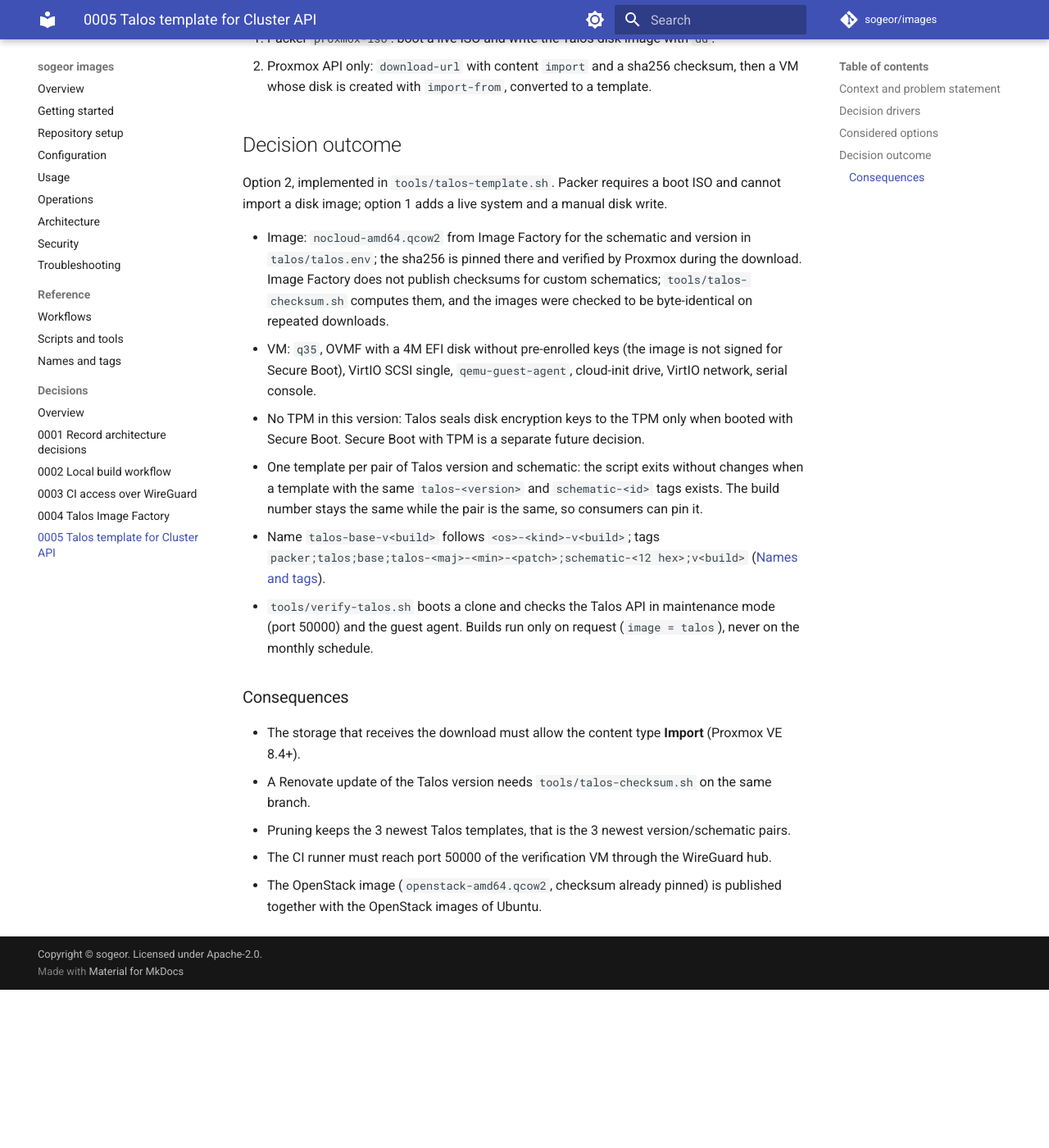
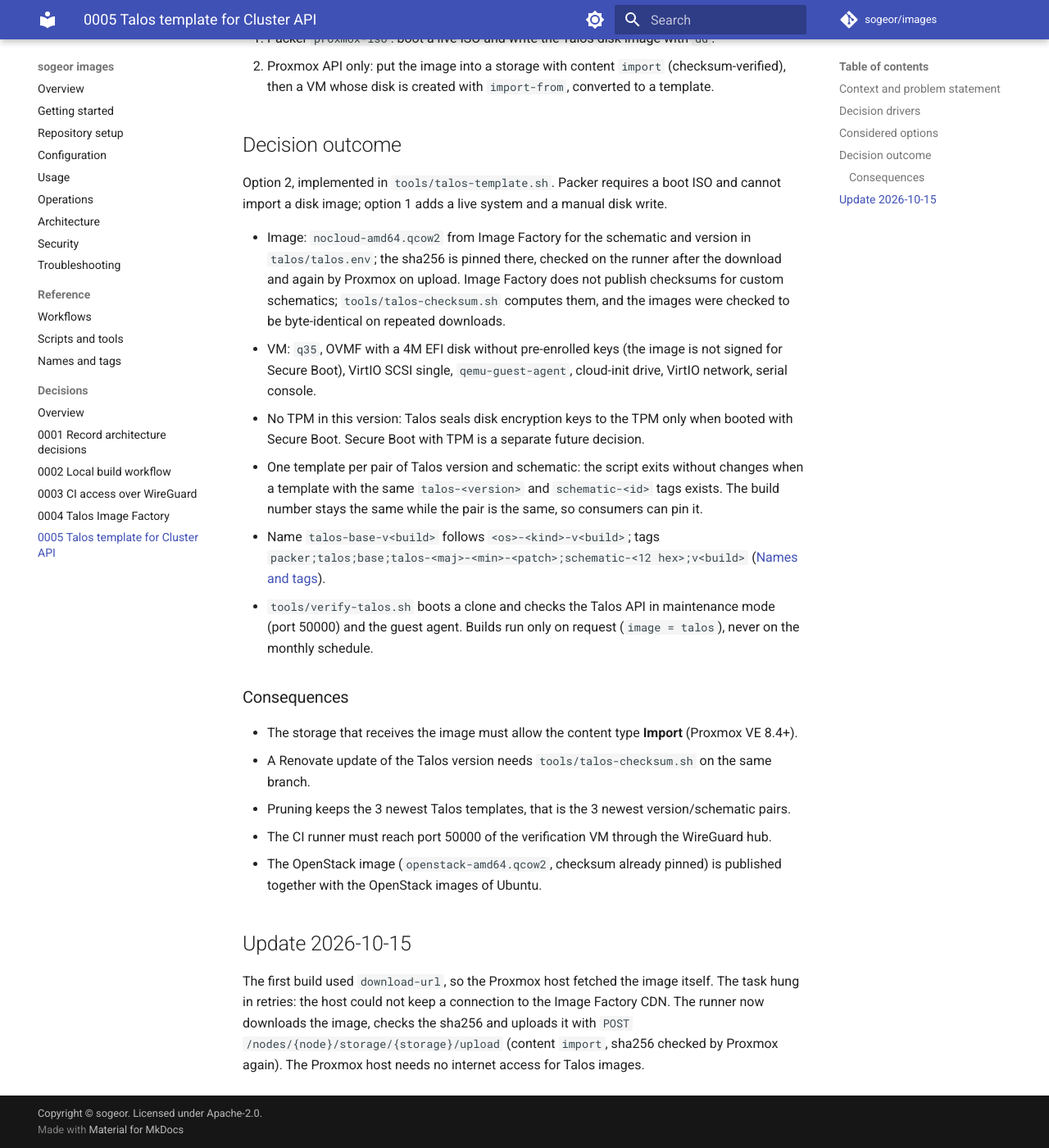
Before and after one commit to sogeor/images, an MkDocs documentation site: the page built from docs/adr/0005-talos-proxmox-template.md, in a window 1280 px wide and 1400 px high, scrolled down 740 px. Shown: the whole window at 82% size. Built offline with MkDocs 1.6.1 and Material for MkDocs 9.7.7, drawn with Linux system fonts in a browser that asks for light colours; comment, search, counter and statistics services are not loaded; before the commit the page ends 1947 px from its top, so only the background shows below that.

Commit message:
fix: download Talos image on the runner and upload it to Proxmox (#17)

```diff
--- a/docs/adr/0005-talos-proxmox-template.md
+++ b/docs/adr/0005-talos-proxmox-template.md
@@ -20,8 +20,8 @@ the bootstrap provider (CABPT) supplies it through cloud-init (NoCloud) when a n
 ## Considered options
 
 1. Packer `proxmox-iso`: boot a live ISO and write the Talos disk image with `dd`.
-2. Proxmox API only: `download-url` with content `import` and a sha256 checksum, then a VM whose
-   disk is created with `import-from`, converted to a template.
+2. Proxmox API only: put the image into a storage with content `import` (checksum-verified), then a
+   VM whose disk is created with `import-from`, converted to a template.
 
 ## Decision outcome
 
@@ -29,7 +29,7 @@ Option 2, implemented in `tools/talos-template.sh`. Packer requires a boot ISO a
 disk image; option 1 adds a live system and a manual disk write.
 
 - Image: `nocloud-amd64.qcow2` from Image Factory for the schematic and version in `talos/talos.env`;
-  the sha256 is pinned there and verified by Proxmox during the download. Image Factory does not
+  the sha256 is pinned there, checked on the runner after the download and again by Proxmox on upload. Image Factory does not
   publish checksums for custom schematics; `tools/talos-checksum.sh` computes them, and the images
   were checked to be byte-identical on repeated downloads.
 - VM: `q35`, OVMF with a 4M EFI disk without pre-enrolled keys (the image is not signed for Secure
@@ -47,9 +47,17 @@ disk image; option 1 adds a live system and a manual disk write.
 
 ### Consequences
 
-- The storage that receives the download must allow the content type **Import** (Proxmox VE 8.4+).
+- The storage that receives the image must allow the content type **Import** (Proxmox VE 8.4+).
 - A Renovate update of the Talos version needs `tools/talos-checksum.sh` on the same branch.
 - Pruning keeps the 3 newest Talos templates, that is the 3 newest version/schematic pairs.
 - The CI runner must reach port 50000 of the verification VM through the WireGuard hub.
 - The OpenStack image (`openstack-amd64.qcow2`, checksum already pinned) is published together with
   the OpenStack images of Ubuntu.
+
+## Update 2026-10-15
+
+The first build used `download-url`, so the Proxmox host fetched the image itself. The task hung in
+retries: the host could not keep a connection to the Image Factory CDN. The runner now downloads the
+image, checks the sha256 and uploads it with `POST /nodes/{node}/storage/{storage}/upload`
+(content `import`, sha256 checked by Proxmox again). The Proxmox host needs no internet access
+for Talos images.
```
Also changed, not shown: CHANGELOG.md (+1 -1 lines), docs/architecture.md (+2 -2 lines), docs/configuration.md (+2 -2 lines), docs/reference/scripts.md (+1 -1 lines), docs/setup.md (+1 -1 lines), docs/troubleshooting.md (+6 -2 lines), 1 other file.
